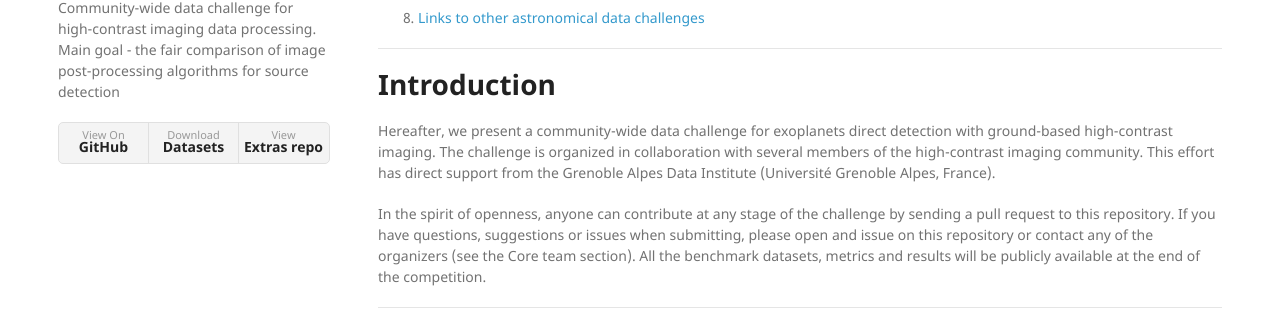
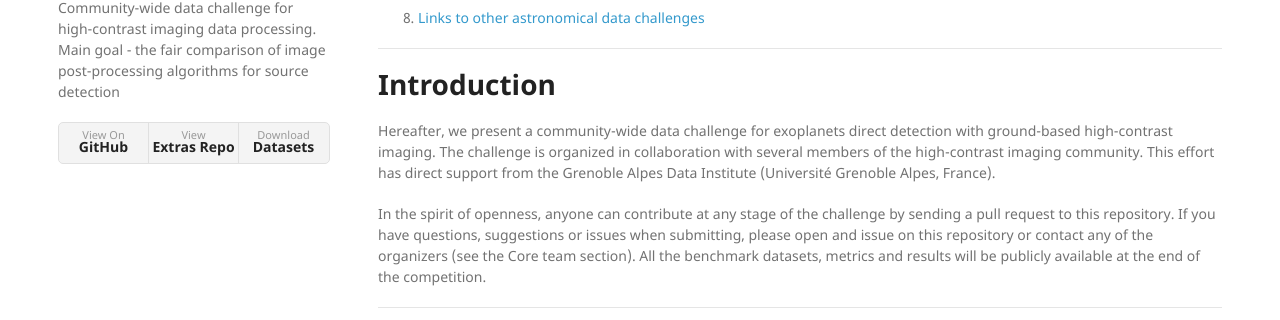
Before and after one commit to carlgogo/exoimaging_challenge, a Jekyll site: the page built from index.md, in a window 1280 px wide. Shown: the part 448-768 px from the top of the page. Built offline with Jekyll 4.4.1, drawn with Linux system fonts in a browser that asks for light colours; nearby versions of some CDN libraries; our own code applies the rules of GitHub Pages for plain Markdown files.

Commit message:
updating config

```diff
--- a/_config.yml
+++ b/_config.yml
@@ -22,6 +22,9 @@ gems:
   - jemoji
   - jekyll-redirect-from
   - jekyll-feed
+  - jekyll-remote-theme
+
+remote_theme: mmistakes/minimal-mistakes
 
 theme:
 wiki_folder: wiki
--- a/_layouts/default.html
+++ b/_layouts/default.html
@@ -39,8 +39,8 @@
         {% if site.show_downloads %}
           <ul class="downloads">
             <li><a href="{{ site.github.repository_url }}">View On <strong>GitHub</strong></a></li>
+            <li><a href="https://github.com/carlgogo/exoimaging_challenge_extras">View <strong>Extras Repo</strong></a></li>
             <li><a href="https://www.zenodo.org/">Download <strong>Datasets</strong></a></li>
-            <li><a href="https://github.com/carlgogo/exoimaging_challenge_extras">View <strong>Extras repo</strong></a></li>
           </ul>
         {% endif %}
 
```
